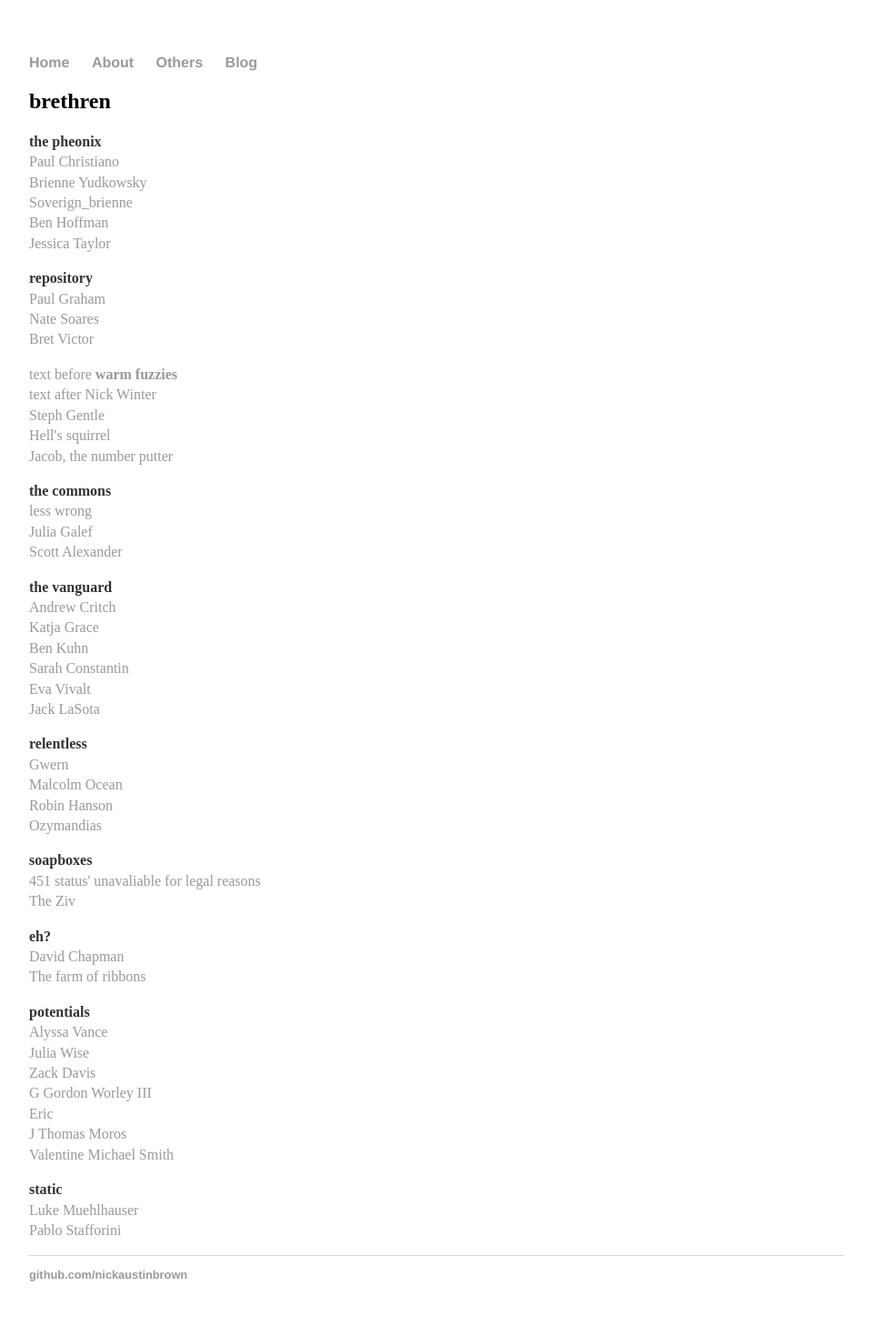
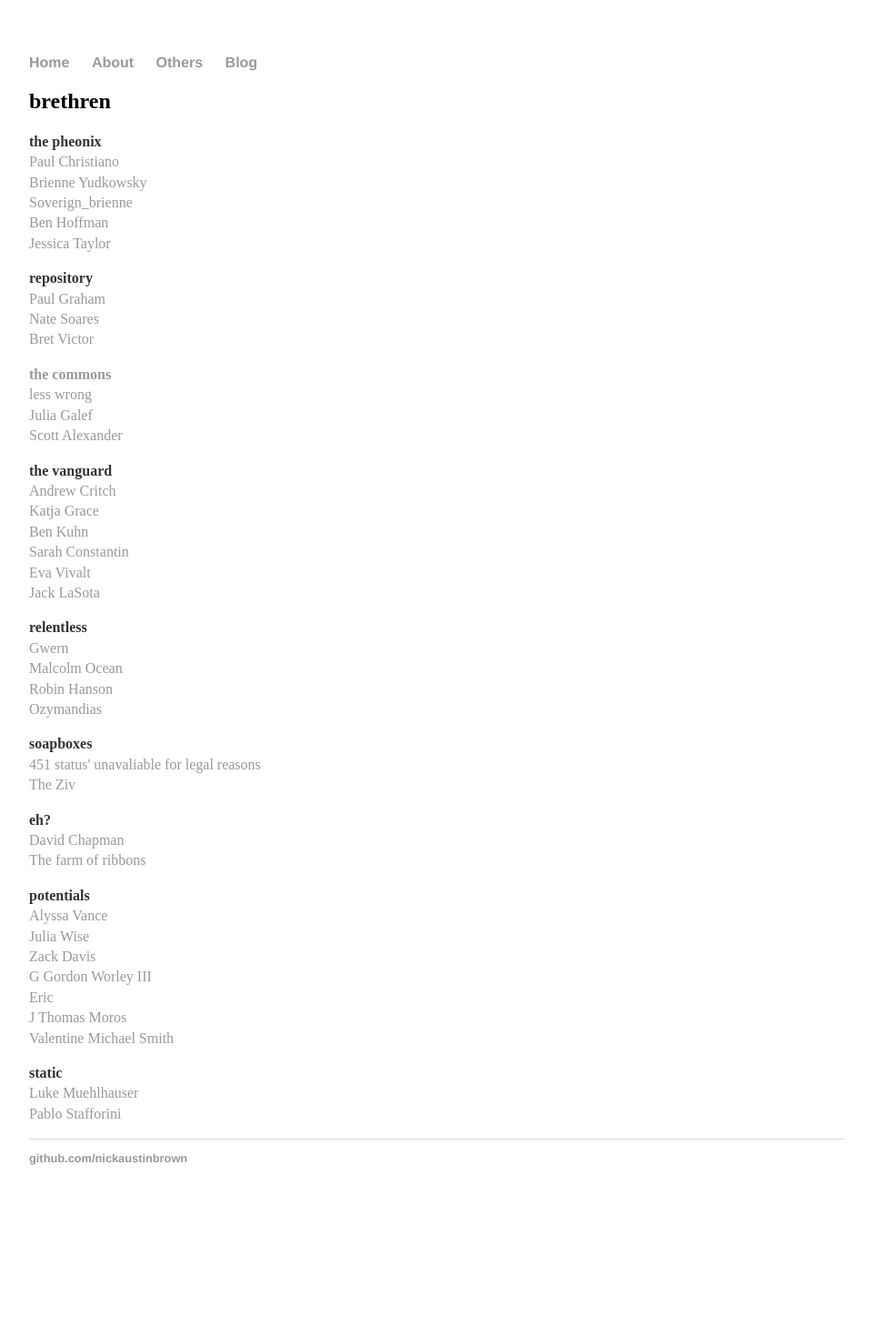
Before and after one commit to slavachalnev/nickaustinbrown.github.io, a Jekyll site: the page built from others/index.html, in a window 1280 px wide. Shown: the whole page at 91% size, without its empty margins (160-1119 px from the left). Built offline with Jekyll 4.4.1, drawn with Linux system fonts in a browser that asks for light colours; after the commit the page ends 1341 px from its top, so only the background shows below that.

Commit message:
Update index.html

```diff
--- a/others/index.html
+++ b/others/index.html
@@ -18,14 +18,7 @@
 <a href="http://mindingourway.com"> Nate Soares </a> <br />
 <a href="http://worrydream.com"> Bret Victor <a/> <br />
 </p>
-<p>
-    text before
-<b> warm fuzzies </b><br /> text after
-<a href="http://blog.nickwinter.net/"> Nick Winter </a> <br />
-<a href="http://josephg.com"> Steph Gentle </a>  <br />
-<a href="http://squirrelinhell.blogspot.com.au/"> Hell's squirrel </a> <br />
-<a href="http://putanumonit.com"> Jacob, the number putter</a> <br />
-</p>
+
 <p>
 <b> the commons </b><br />
 <a href="http://lesswrong.com"> less wrong </a>  <br />
```
